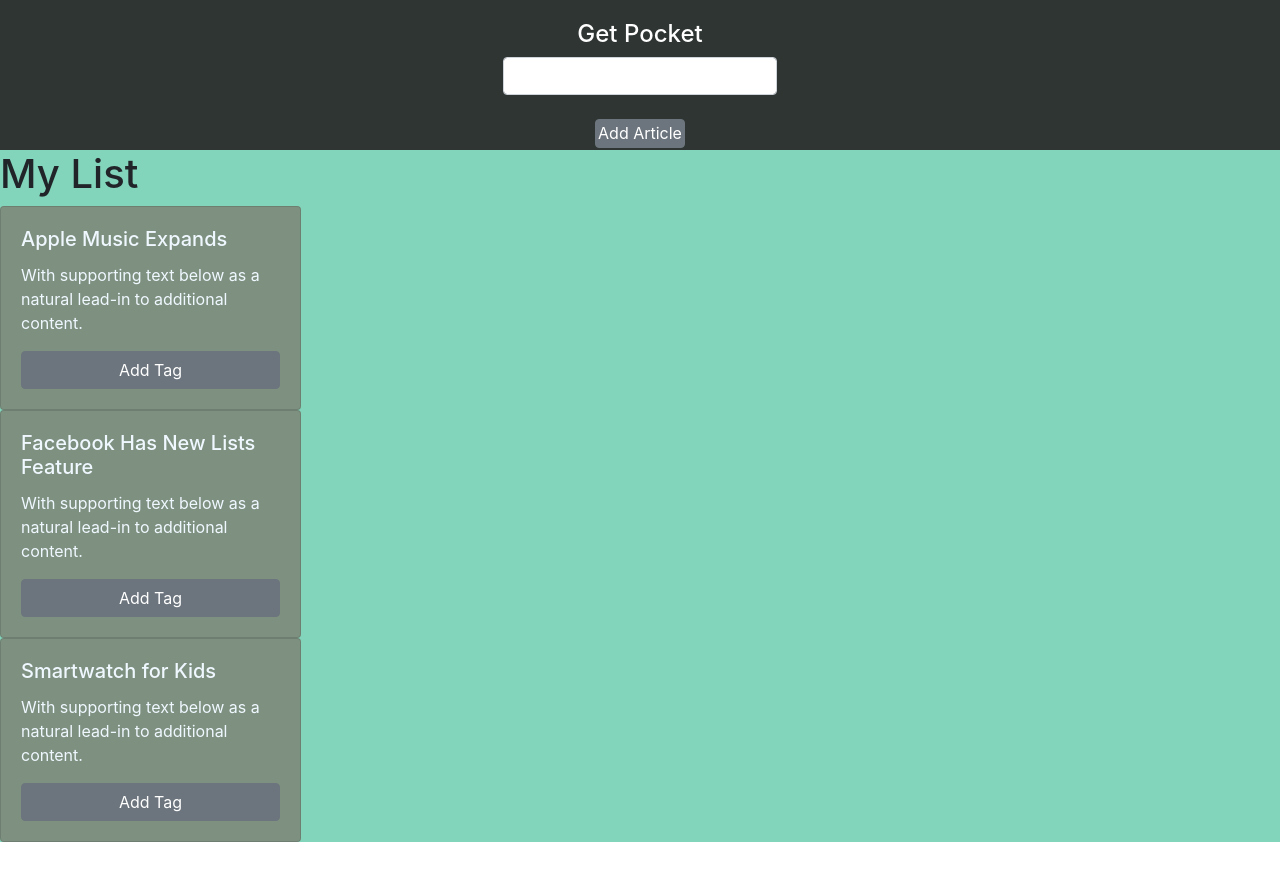
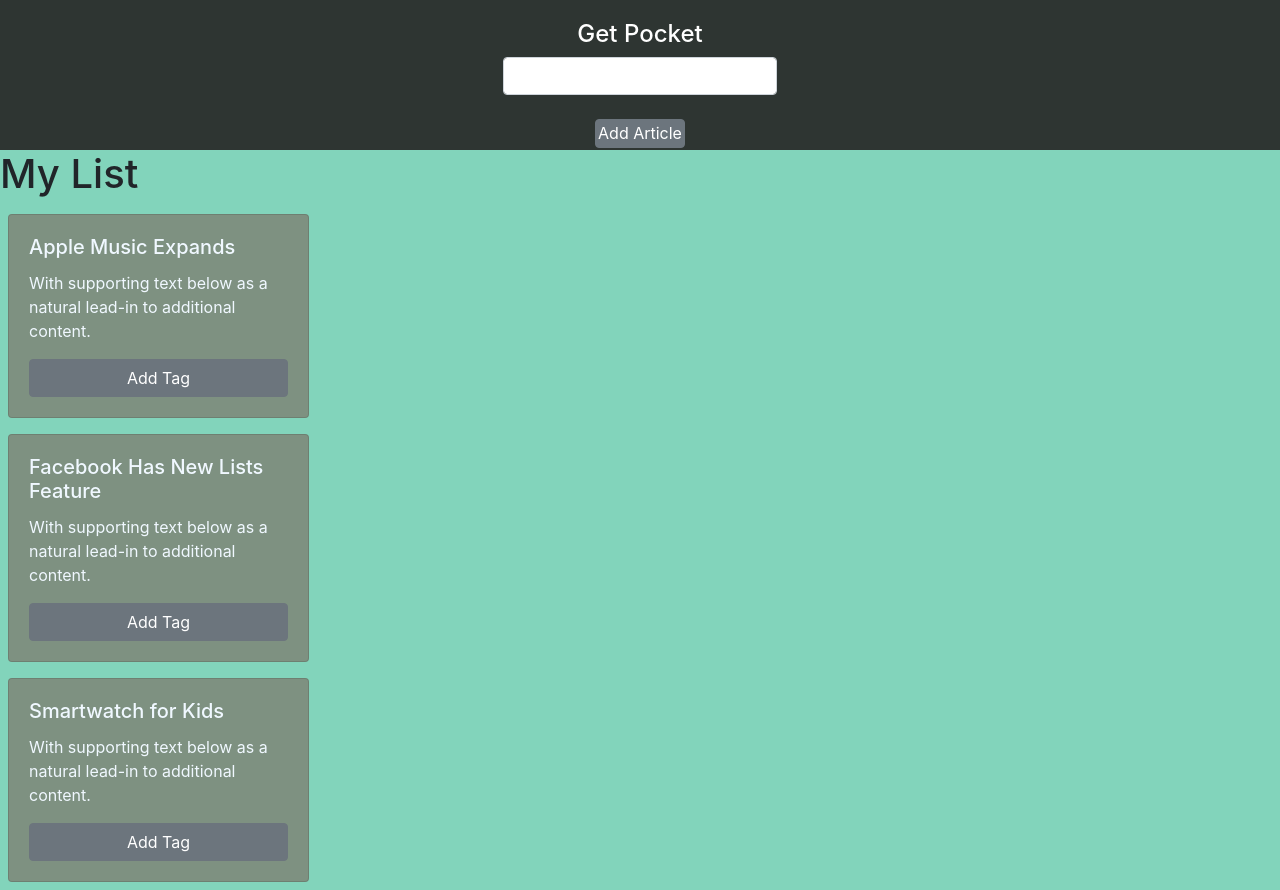
Before and after one commit to stacysn/getpocket, a React (Create React App) app: page / in a window 1280 px wide. Before the commit the page ends 842 px from the top, so only its background shows below. Built offline with nearby package versions, Linux system fonts and the light colour scheme.

Commit message:
added margin for body

```diff
--- a/src/index.css
+++ b/src/index.css
@@ -11,6 +11,7 @@
   border-radius: 15px;
   padding: 1.25rem;
   color: aliceblue;
+  margin: 8px
 }
 
 .myList-body {
```
